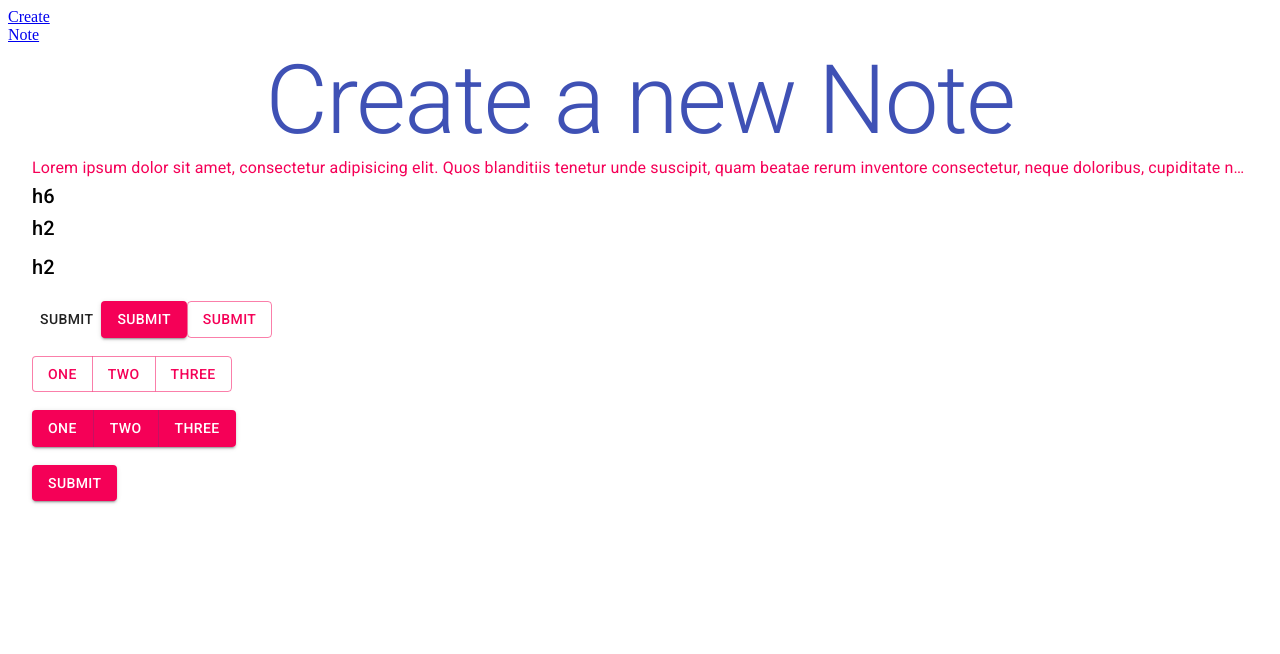
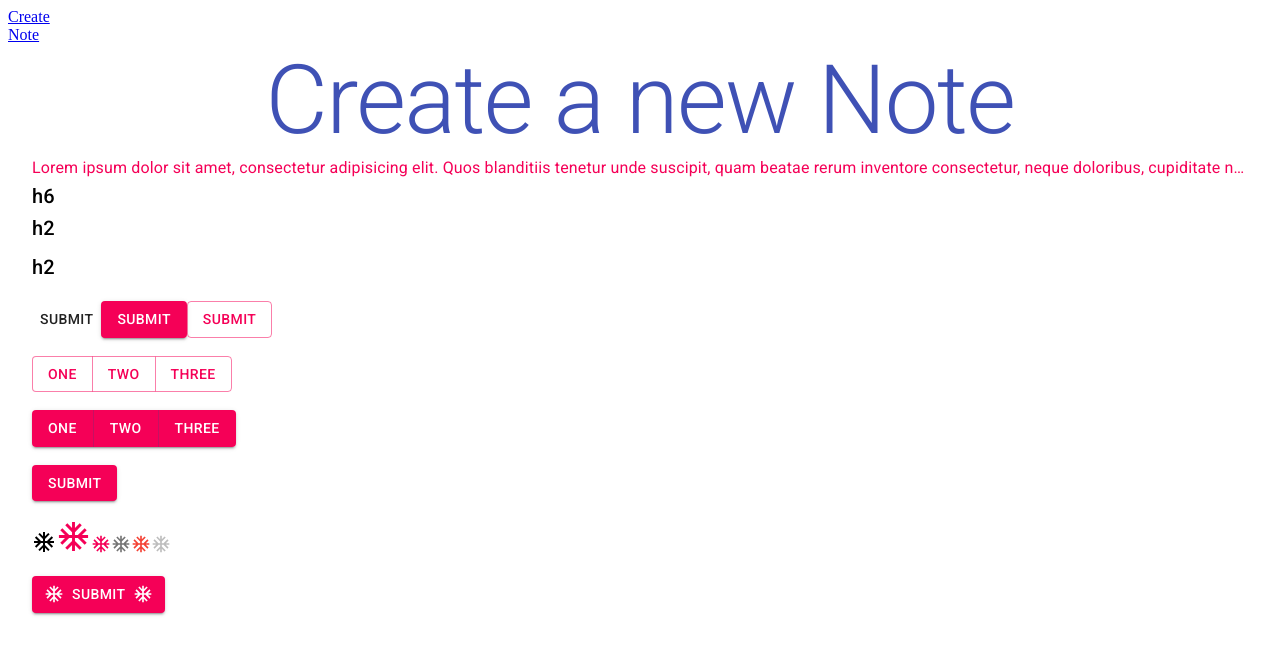
Before and after one commit to pluto123/material_ui_tutorial, a React (Create React App) app: page /create in a window 1280 px wide. Shown: the top 654 px of the page. Built offline with nearby package versions, Linux system fonts and the light colour scheme.

Commit message:
Icon and install @material-ui/icons

```diff
--- a/package.json
+++ b/package.json
@@ -4,6 +4,7 @@
   "private": true,
   "dependencies": {
     "@material-ui/core": "^4.12.3",
+    "@material-ui/icons": "^4.11.2",
     "@testing-library/jest-dom": "^5.16.1",
     "@testing-library/react": "^11.2.7",
     "@testing-library/user-event": "^12.8.3",
--- a/src/pages/Create.jsx
+++ b/src/pages/Create.jsx
@@ -3,6 +3,7 @@ import Typography from '@material-ui/core/Typography'
 import Button from '@material-ui/core/Button'
 import ButtonGroup from '@material-ui/core/ButtonGroup'
 import Container from '@material-ui/core/Container'
+import AcUnitOutlinedIcon from '@material-ui/icons/AcUnitOutlined'
 
 export default class Create extends Component {
     render() {
@@ -47,6 +48,23 @@ export default class Create extends Component {
                 <br />
                 <br />
                 <Button onClick={() => console.log('You clicked me')}type="submit" color="secondary" variant="contained">Submit</Button>
+                <br />
+                <br />
+                {/* Icon */}
+                <AcUnitOutlinedIcon />
+                <AcUnitOutlinedIcon color="secondary" fontSize="large"/>
+                <AcUnitOutlinedIcon color="secondary" fontSize="small"/>
+                <AcUnitOutlinedIcon color="action" fontSize="small"/>
+                <AcUnitOutlinedIcon color="error" fontSize="small"/>
+                <AcUnitOutlinedIcon color="disabled" fontSize="small"/>
+                <br />
+                <br />
+                <Button
+                    type="submit"
+                    color="secondary"
+                    variant="contained"
+                    startIcon={<AcUnitOutlinedIcon />}
+                    endIcon={<AcUnitOutlinedIcon />}>Submit</Button>
             </Container>
         )
     }
```
Also changed, not shown: 1 other file (tests, documents, lock files or other folders).
